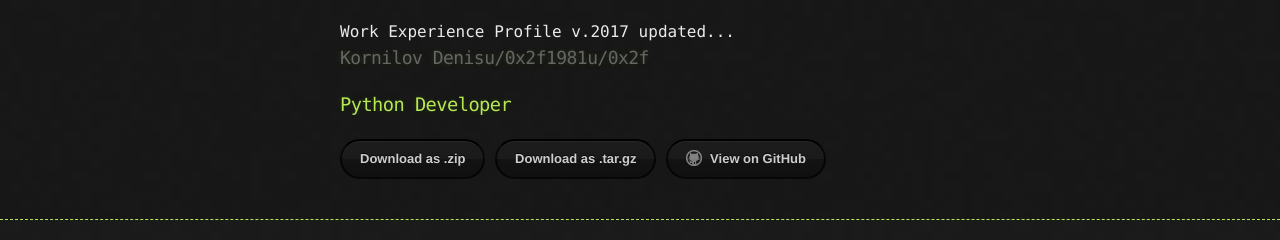
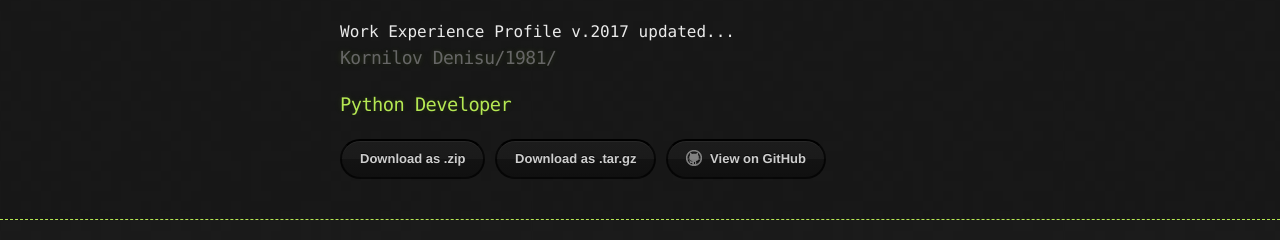
Before and after one commit to kornilov1981/kornilov1981.github.io, a Jekyll site: the page built from index.md, in a window 1280 px wide and 900 px high. Shown: the top 240 px of the window. Built offline with Jekyll 4.4.1, drawn with Linux system fonts in a browser that asks for light colours.

Commit message:
Update default.html

```diff
--- a/_layouts/default.html
+++ b/_layouts/default.html
@@ -15,7 +15,7 @@
         Work Experience Profile v.2017 updated...
 		<h2 id="header-2">
 			<a href="#header-2"></a>
-			Kornilov Denisu/0x2f1981u/0x2f
+			Kornilov Denisu/1981/
 	         </h2>
 	      <h3 id="header-3">
 		      <a href="#header-3"></a>
```
